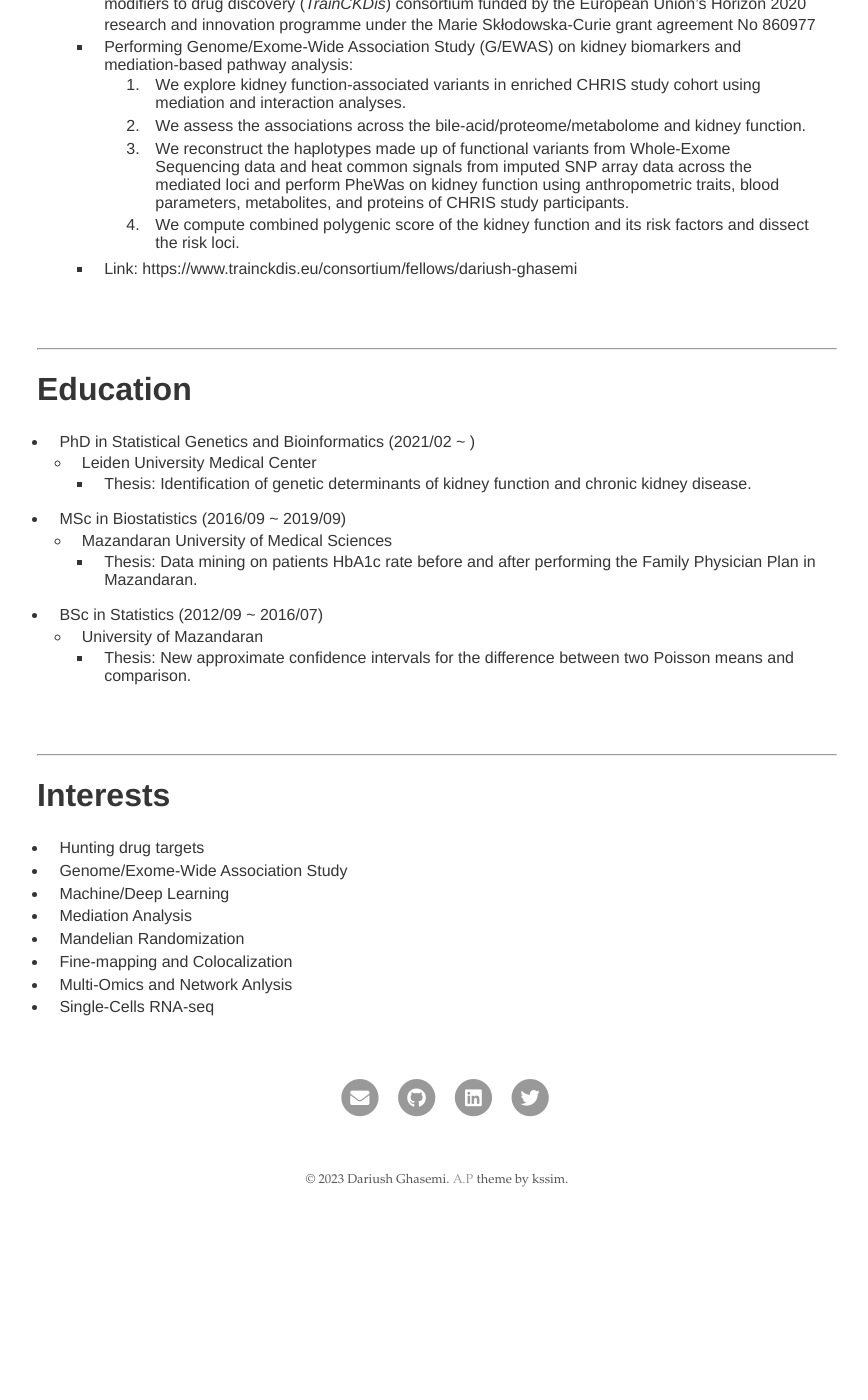
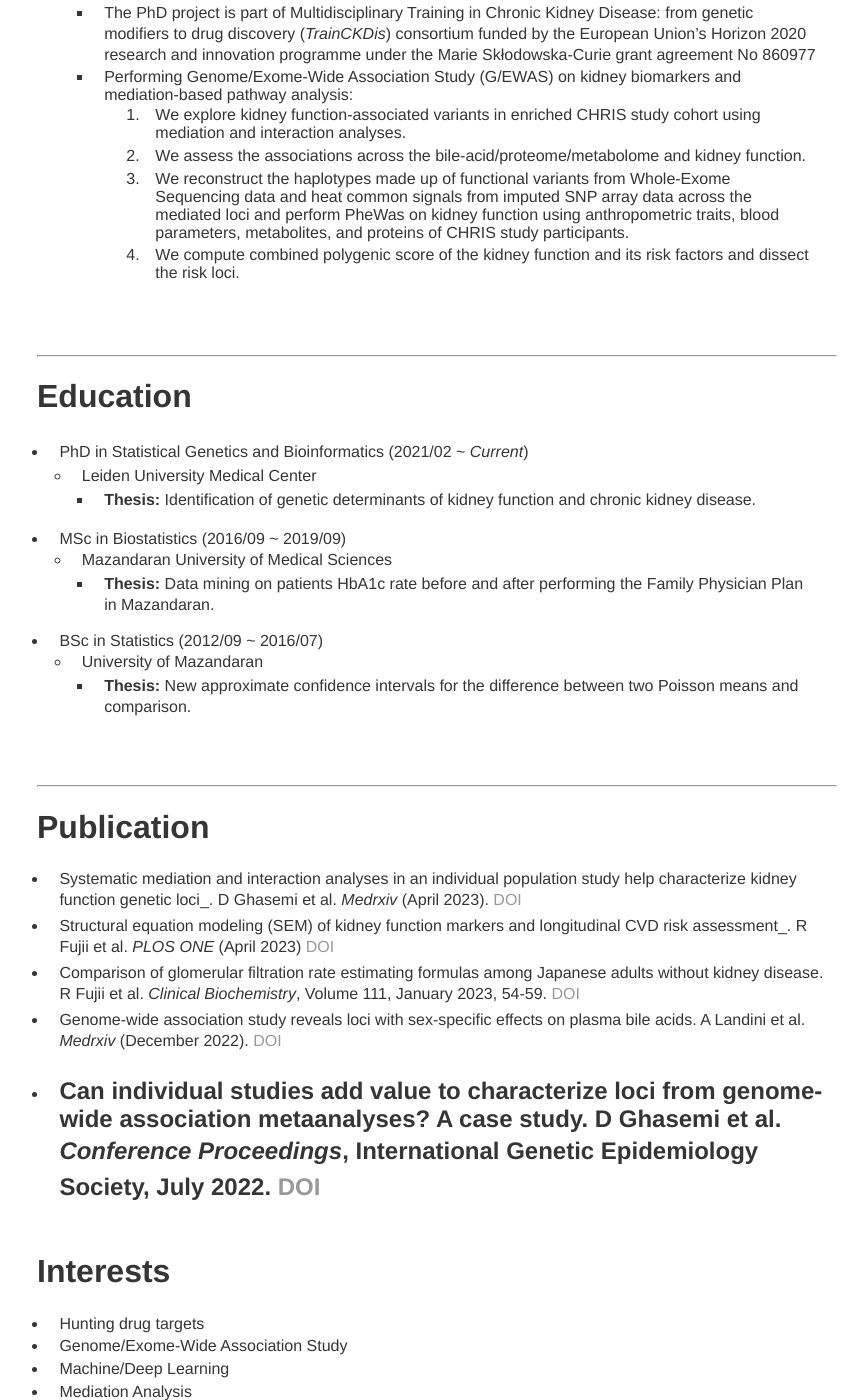
Before and after one commit to dariushghasemi/dariushghasemi.github.io, a Jekyll site: the page built from index.md, in a window 1280 px wide and 1400 px high, scrolled down 939 px. Shown: the whole window, without its empty margins (203-1071 px from the left). Built offline with Jekyll 4.4.1, drawn with Linux system fonts in a browser that asks for light colours; our own code applies the rules of GitHub Pages for plain Markdown files; before the commit the page ends 2162 px from its top, so only the background shows below that; some of the changed text lies outside the part shown.

Commit message:
Update index.md

```diff
--- a/index.md
+++ b/index.md
@@ -10,42 +10,50 @@ I'm a Statistical Geneticist investigating the characteristics of genetic determ
 ---
 
 # Career
-* AstraZeneca R&D Gothenburg (2023/02 ~ 2023/03)
-  * Visiting Researcher
+* Visiting Researcher (2023/02 ~ 2023/03)
+  * _AstraZeneca R&D Gothenburg_
     * Trainings on AZ 5R drug development pipeline by Translational Biology Team.
     * Drug target identification and validation.
-* CKDGen Consortium (2022/02 ~ )
-  * Statistical analyst
+
+* **Statistical analyst** (2022/02 ~ *Current*)
+  * [_CKDGen Consortium_](http://ckdgen.imbi.uni-freiburg.de/)
     * GWAS, Meta-Analysis GWAS, Multi-Ancestry association study.
     * Quality control checking of participated cohorts in Round 5.
-* Eurac Research (2021/02 ~ )
-  * Researcher (Marie-Curie PhD fellow)
+
+* **Researcher** ([Marie-Curie PhD fellow](https://www.trainckdis.eu/consortium/fellows/dariush-ghasemi))** (2021/02 ~ *Current*)
+  * [_Eurac Research_](https://www.eurac.edu/en/people/dariush-ghasemi-semeskandeh)
     * The PhD project is part of Multidisciplinary Training in Chronic Kidney Disease: from genetic modifiers to drug discovery (_TrainCKDis_) consortium funded by the European Union’s Horizon 2020 research and innovation programme under the Marie Skłodowska-Curie grant agreement No 860977
     * Performing Genome/Exome-Wide Association Study (G/EWAS) on kidney biomarkers and mediation-based pathway analysis:
-    1. We explore kidney function-associated variants in enriched CHRIS study cohort using mediation and interaction analyses.
-    2. We assess the associations across the bile-acid/proteome/metabolome and kidney function.
-    3. We reconstruct the haplotypes made up of functional variants from Whole-Exome Sequencing data and heat common signals from imputed SNP array data across the mediated loci and perform PheWas on kidney function using anthropometric traits, blood parameters, metabolites, and proteins of CHRIS study participants.
-    4. We compute combined polygenic score of the kidney function and its risk factors and dissect the risk loci.
-    * Link: https://www.trainckdis.eu/consortium/fellows/dariush-ghasemi
+      1. We explore kidney function-associated variants in enriched CHRIS study cohort using mediation and interaction analyses.
+      2. We assess the associations across the bile-acid/proteome/metabolome and kidney function.
+      3. We reconstruct the haplotypes made up of functional variants from Whole-Exome Sequencing data and heat common signals from imputed SNP array data across the mediated loci and perform PheWas on kidney function using anthropometric traits, blood parameters, metabolites, and proteins of CHRIS study participants.
+      4. We compute combined polygenic score of the kidney function and its risk factors and dissect the risk loci.
 
 <br/>
 
 ---
 
 # Education
-* PhD in Statistical Genetics and Bioinformatics (2021/02 ~ )
+* PhD in Statistical Genetics and Bioinformatics (2021/02 ~ *Current*)
   * Leiden University Medical Center
-    * Thesis: Identification of genetic determinants of kidney function and chronic kidney disease.
+    * **Thesis:** Identification of genetic determinants of kidney function and chronic kidney disease.
 * MSc in Biostatistics (2016/09 ~ 2019/09)
   * Mazandaran University of Medical Sciences
-    * Thesis: Data mining on patients HbA1c rate before and after performing the Family Physician Plan in Mazandaran.
+    * **Thesis:** Data mining on patients HbA1c rate before and after performing the Family Physician Plan in Mazandaran.
 * BSc in Statistics (2012/09 ~ 2016/07)
   * University of Mazandaran
-    * Thesis: New approximate confidence intervals for the difference between two Poisson means and comparison.
-
+    * **Thesis:** New approximate confidence intervals for the difference between two Poisson means and comparison.
 
 <br/>
 
+---
+
+# Publication
+* Systematic mediation and interaction analyses in an individual population study help characterize kidney function genetic loci_. D Ghasemi et al. _Medrxiv_ (April 2023). [DOI]()
+* Structural equation modeling (SEM) of kidney function markers and longitudinal CVD risk assessment_. R Fujii et al. _PLOS ONE_ (April 2023) [DOI]()
+* Comparison of glomerular filtration rate estimating formulas among Japanese adults without kidney disease. R Fujii et al. _Clinical Biochemistry_, Volume 111, January 2023, 54-59. [DOI]()
+* Genome-wide association study reveals loci with sex-specific effects on plasma bile acids. A Landini et al. _Medrxiv_ (December 2022). [DOI]()
+* Can individual studies add value to characterize loci from genome-wide association metaanalyses? A case study. D Ghasemi et al. _Conference Proceedings_, International Genetic Epidemiology Society, July 2022. [DOI]()
 ---
 
 # Interests
```
